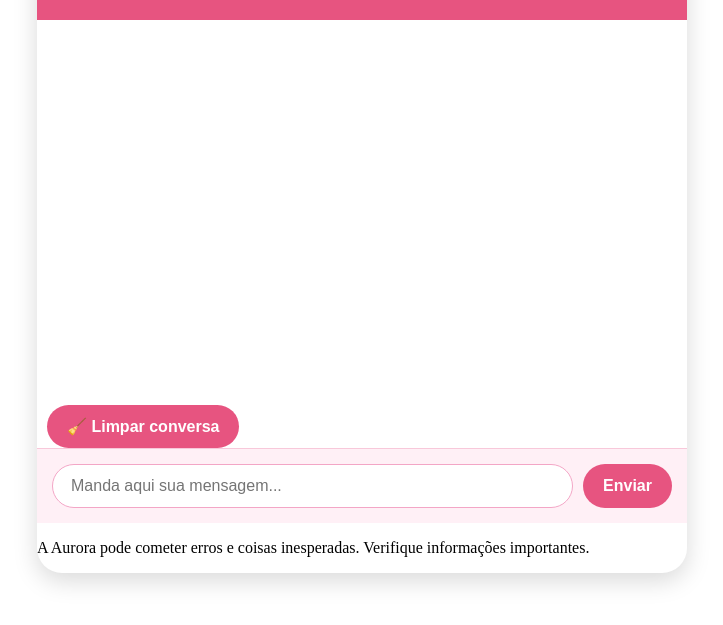
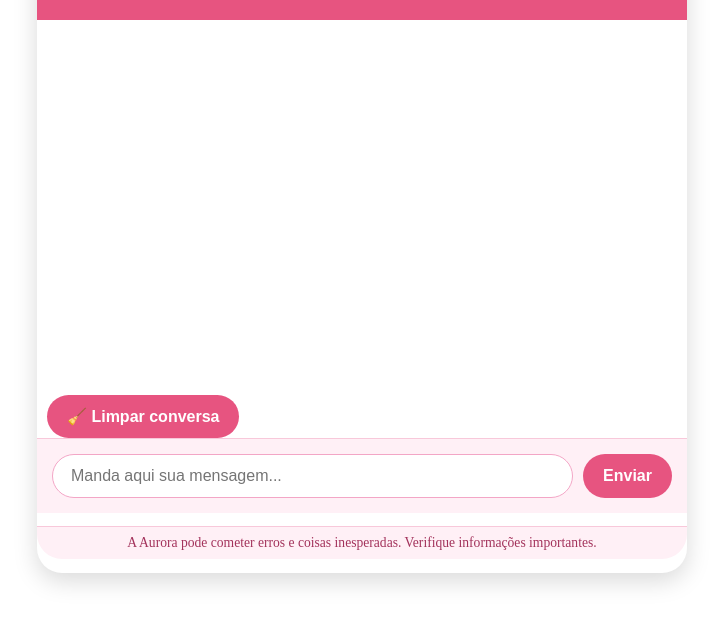
Before and after one commit to Marcos-Tecnologia/Mariana-IA---AcolheJovem-OFC-, a plain HTML site: page index.html in a window 1280 px wide. Both pictures are taken after a click on the button "Conversar 💬". Shown: the part 115-740 px from the top of the page, without its empty margins (278-1001 px from the left). Drawn offline with Linux system fonts and the light colour scheme.

Commit message:
Adição de um aviso.

```diff
--- a/style.css
+++ b/style.css
@@ -167,6 +167,17 @@ button#clear-btn:hover {
   background: #aaa; /* quando desativado */
 }
 
+#chat-disclaimer {
+  font-size: 0.85rem;
+  color: #a3325b;         /* tom combinando com o tema rosa */
+  text-align: center;
+  padding: 8px 12px;
+  background: #fff0f6;
+  border-top: 1px solid #f8c8da;
+  border-bottom-left-radius: 25px;
+  border-bottom-right-radius: 25px;
+}
+
 /* ===== Digitando ===== */
 .typing {
   display: inline-flex;
```
